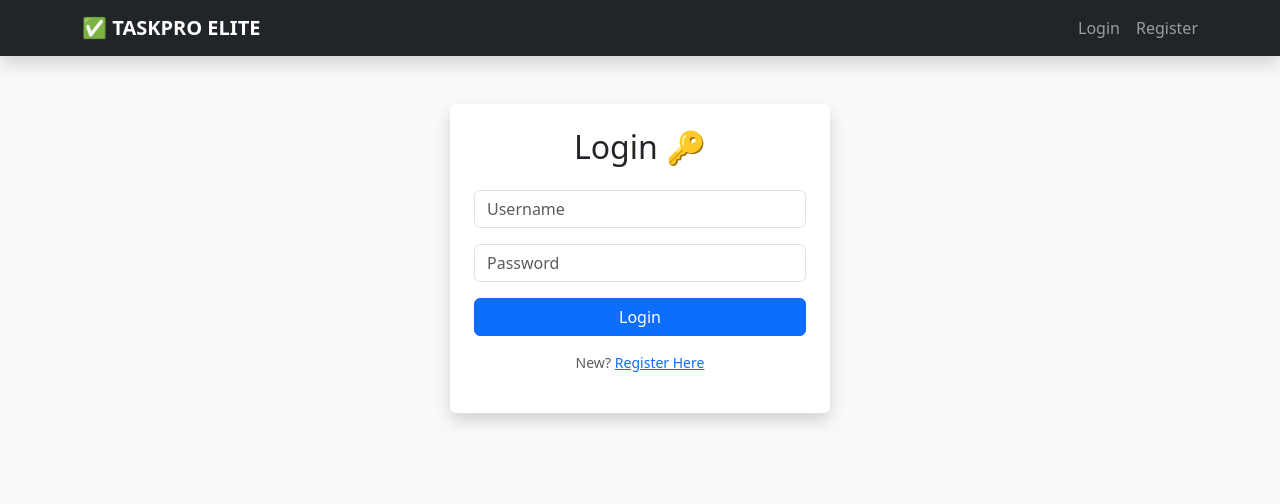
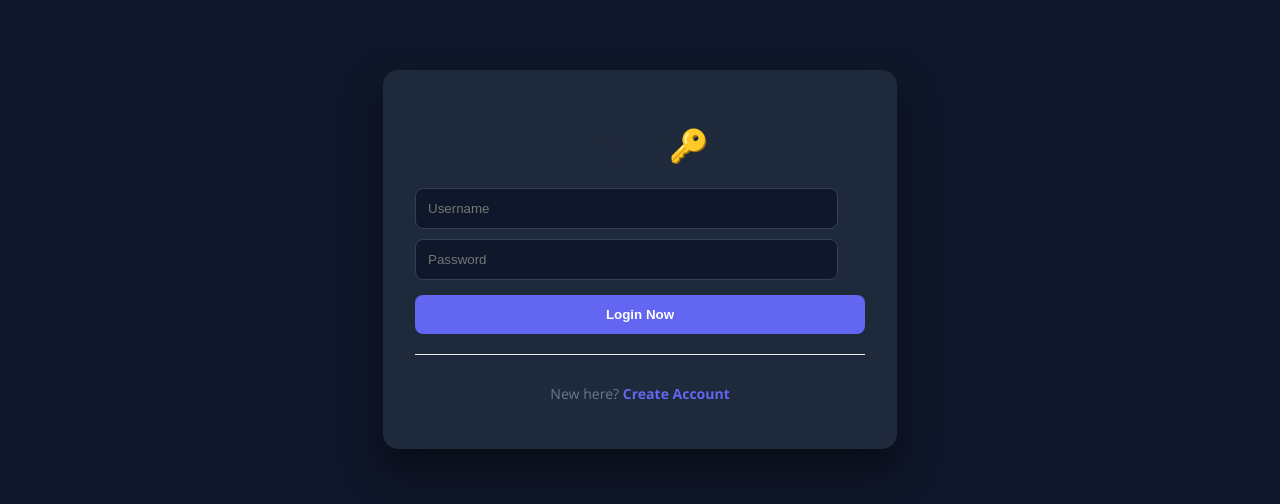
Before and after one commit to bhishmak529-sys/my-task-app, a Flask app: page /login in a window 1280 px wide. Shown: the top 504 px of the page. Run offline with Flask 3, Linux system fonts and the light colour scheme.

Commit message:
Revamp login.html with new layout and features
Updated the login page layout and added flash message support.

```diff
--- a/templates/login.html
+++ b/templates/login.html
@@ -1,14 +1,39 @@
-{% extends "base.html" %}
-{% block body %}
-<div class="row justify-content-center mt-5">
-    <div class="col-md-4 card shadow p-4 border-0">
-        <h2 class="text-center mb-4">Login 🔑</h2>
+
+<!DOCTYPE html>
+<html lang="en">
+<head>
+    <meta charset="UTF-8">
+    <meta name="viewport" content="width=device-width, initial-scale=1.0">
+    <title>Login - Task Manager</title>
+    <link rel="stylesheet" href="/static/style.css">
+</head>
+<body>
+    <div class="main-container">
+        {% with messages = get_flashed_messages(with_categories=true) %}
+          {% if messages %}
+            <div id="flash-container">
+            {% for category, message in messages %}
+              <div class="flash-alert alert-{{ category }}">{{ message }}</div>
+            {% endfor %}
+            </div>
+            <script>
+              setTimeout(function() {
+                var fc = document.getElementById('flash-container');
+                if (fc) { fc.style.opacity = "0"; setTimeout(() => fc.remove(), 600); }
+              }, 3000);
+            </script>
+          {% endif %}
+        {% endwith %}
+
+        <h1 style="text-align:center; color: #1e293b;">Login 🔑</h1>
         <form method="POST">
-            <input type="text" name="username" class="form-control mb-3" placeholder="Username" required>
-            <input type="password" name="password" class="form-control mb-3" placeholder="Password" required>
-            <button type="submit" class="btn btn-primary w-100">Login</button>
+            <input type="text" name="username" placeholder="Username" style="width:94%; margin-bottom:10px;" required>
+            <input type="password" name="password" placeholder="Password" style="width:94%; margin-bottom:15px;" required>
+            <button type="submit" class="add-btn" style="width:100%;">Login Now</button>
         </form>
-        <p class="mt-3 text-center text-muted small">New? <a href="/register">Register Here</a></p>
+        <div style="text-align:center; margin-top: 20px; border-top: 1px solid #eee; padding-top: 15px;">
+            <p style="color: #64748b; font-size: 14px;">New here? <a href="/signup" style="color: #6366f1; text-decoration: none; font-weight: bold;">Create Account</a></p>
+        </div>
     </div>
-</div>
-{% endblock %}
+</body>
+</html>
```
